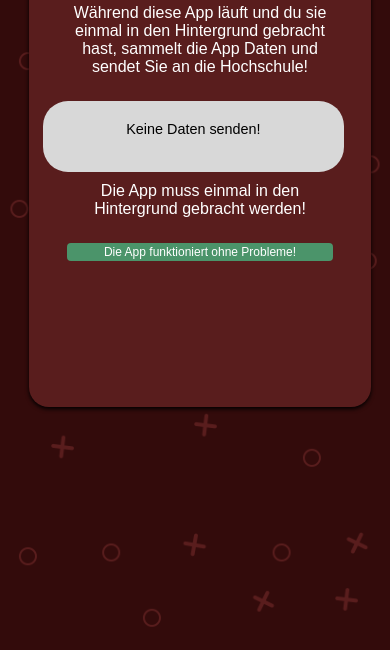
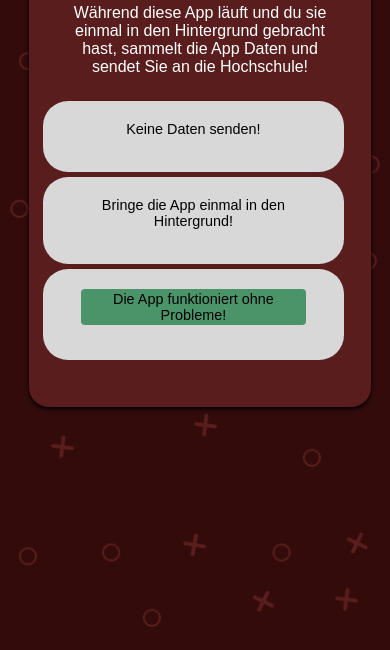
Before and after one commit to MaxKicw/PhoneGapApp1, a website: page www/index.html in a window 390 px wide. Shown: the part 194-844 px from the top of the page. Drawn offline with nearby package versions, Linux system fonts and the light colour scheme; some packages are replaced by stand-ins of ours.

Commit message:
Ich hab Hunger funktionier jetzt!

```diff
--- a/www/index.html
+++ b/www/index.html
@@ -52,10 +52,14 @@
 				<div class="button" onclick="trackingToggle()">
 					<p id="track"></p>
                 </div>
-                <p class="background" id="background"></p>
-                <div id="deviceready">
-                    <p class="event listening">Mit der App stimmt etwas nicht!</p>
-                    <p class="event received">Die App funktioniert ohne Probleme! </p>
+                <div class="button">
+                    <p class="background" id="background">Bringe die App einmal in den Hintergrund!</p>
+                </div>
+                <div class="button">
+                    <div id="deviceready">
+                        <p class="event listening">Mit der App stimmt etwas nicht!</p>
+                        <p class="event received">Die App funktioniert ohne Probleme! </p>
+                    </div>
                 </div>
 			</div>
 			<div class="card" id="q1">
--- a/www/js/index.js
+++ b/www/js/index.js
@@ -16,7 +16,12 @@ var app = {
     // 'load', 'deviceready', 'offline', and 'online'.
     bindEvents: function() {
 		document.addEventListener('deviceready', this.onDeviceReady, false);
-    },
+		document.addEventListener('pause', this.onPause, false);
+	},
+	onPause: function(){
+		app.background = true;
+		document.getElementById('background').innerText = 'Die App wurde in den Hintergrund gebracht!';
+	},
     // deviceready Event Handler
     //
     // The scope of 'this' is the event. In order to call the 'receivedEvent'
@@ -25,10 +30,6 @@ var app = {
 		//For JSON Call
 
 		//
-		document.addEventListener("pause", onPause, false);
-		function onPause() {
-			app.background = true;
-		}
 		document.getElementById('track').innerText = 'Keine Daten senden!';
        	app.receivedEvent('deviceready');
 		// Only with First time registration - For Pushbot
@@ -100,12 +101,6 @@ var app = {
 var serverURL = 'http://caebus.de/hackathon/testapp/testapp.php';//ServerURL
 //---------------Define antwort vars ----------------//
 //----------------Antwortfunktionen----------------//
-if(app.background){
-	document.getElementById('background').innerText = 'Die App ist jetzt bereit!';
-}else{
-	document.getElementById('background').innerText = 'Die App muss einmal in den Hintergrund gebracht werden!';
-}
-
 function trackingToggle(){
 	if(app.track){
 		app.track = false;
```
